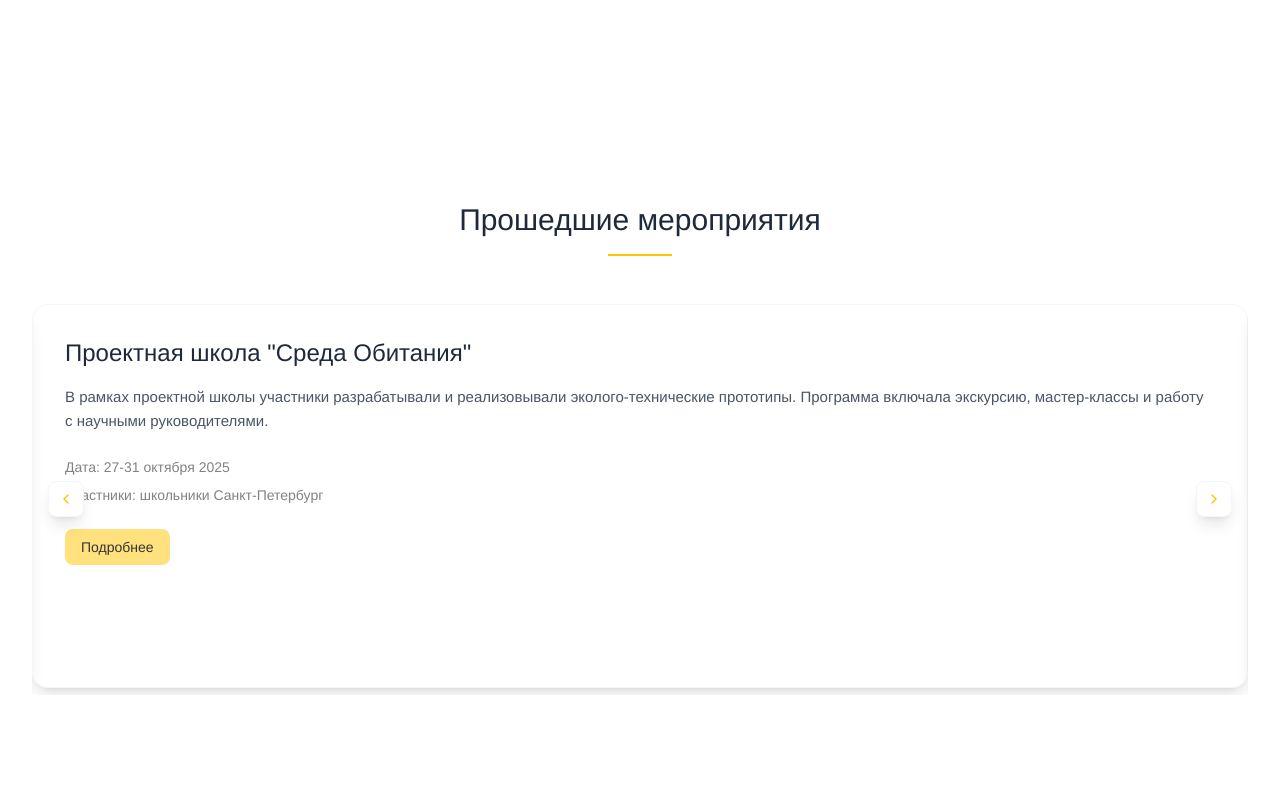
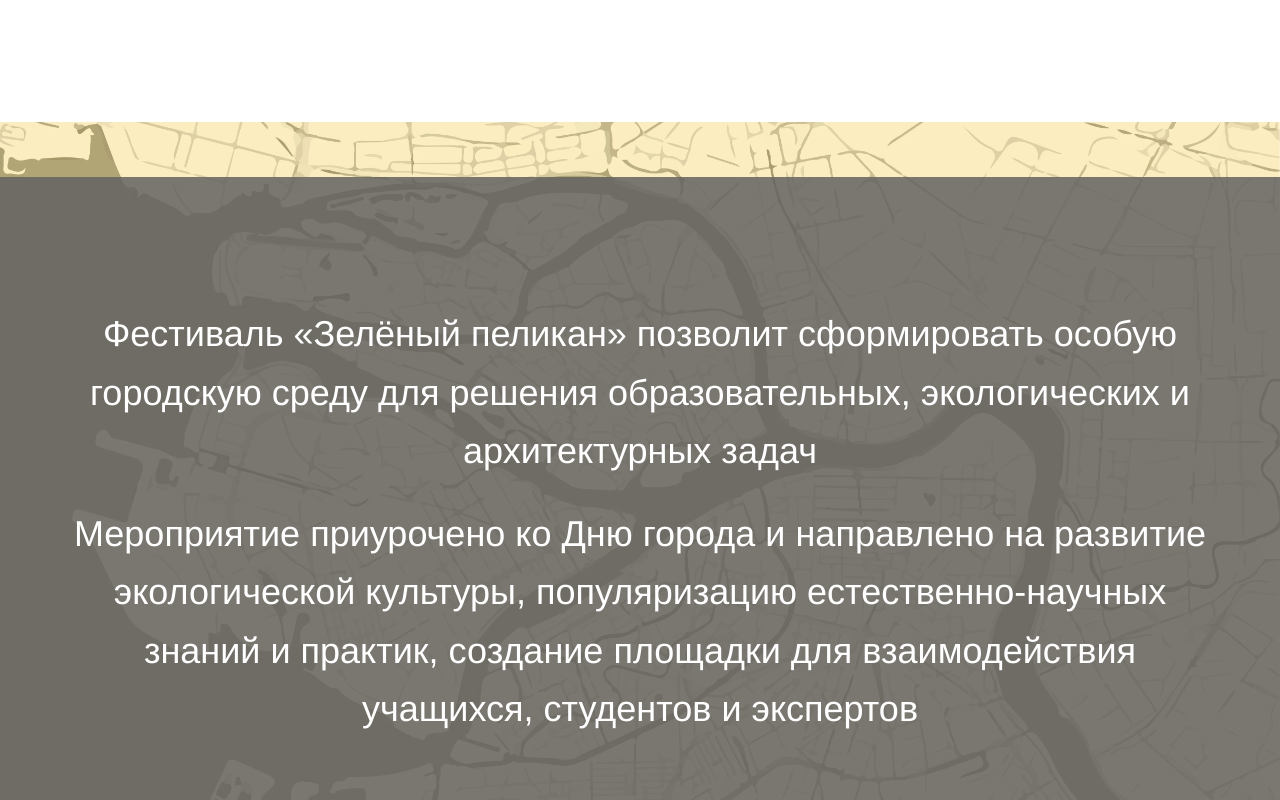
Before and after one commit to KostinP/green-pelican, a React (Vite) app: page / in a window 1280 px wide. Shown: the part 3800-4600 px from the top of the page. Built offline with nearby package versions, Linux system fonts and the light colour scheme.

Commit message:
Add MapSection

```diff
--- a/src/App.tsx
+++ b/src/App.tsx
@@ -14,6 +14,7 @@ import Contacts from "@/components/sections/Contacts/Contacts";
 import FAQ from "@/components/sections/FAQ/FAQ";
 import Map from "@/components/sections/Map/Map";
 import LocationHero from "@/components/sections/LocationHero/LocationHero";
+import MapSection from "@/components/sections/MapSection/MapSection";
 
 // Старые секции
 import Activities1 from './components/sections/Activities/ActivitiesOld';
@@ -32,6 +33,7 @@ export default function App() {
         <LocationHero />
         <Activities />
         <Activities1 />
+        <MapSection />
         <PastEvents />
         <PastEvents1 />
         <Partners />
--- a/src/components/Footer.tsx
+++ b/src/components/Footer.tsx
@@ -64,7 +64,7 @@ const Footer: React.FC = () => {
   const footer = data || defaultData;
 
   return (
-    <footer className="bg-gray-600 text-white py-12">
+    <footer className="bg-[#646363] text-white py-12">
       <div className="max-w-7xl mx-auto px-4 sm:px-6 lg:px-8">
         <div className="grid grid-cols-1 md:grid-cols-3 gap-8 mb-8">
           {footer.sections.map((section: Section, i: number) => (
--- /dev/null
+++ b/src/components/sections/MapSection/MapSection.tsx
@@ -0,0 +1,40 @@
+// src/components/sections/MapSection/MapSection.tsx
+import { motion } from "framer-motion";
+
+export default function MapSection() {
+  return (
+    <section
+      className="relative h-screen flex items-center justify-center overflow-hidden"
+      style={{
+        backgroundImage: "url('/images/map.webp')",
+        backgroundSize: 'cover',
+        backgroundPosition: 'center',
+        backgroundRepeat: 'no-repeat'
+      }}
+    >
+      <div className="absolute inset-0 -z-10 bg-amber-100" />
+
+      {/* Остальной код без изменений */}
+      <motion.div
+        initial={{ opacity: 0 }}
+        whileInView={{ opacity: 1 }}
+        viewport={{ once: true }}
+        transition={{ duration: 1.2 }}
+        className="relative w-full max-w-none bg-[#646363]/85 py-20 md:py-32 px-8 md:px-16"
+      >
+        <div className="max-w-6xl mx-auto text-white">
+          <p className="text-xl sm:text-2xl md:text-3xl lg:text-4xl font-light leading-relaxed text-center">
+            Фестиваль «Зелёный пеликан» позволит сформировать особую городскую среду для решения образовательных, экологических и архитектурных задач
+          </p>
+          <br className="hidden sm:block" />
+          <p className="text-xl sm:text-2xl md:text-3xl lg:text-4xl font-light leading-relaxed text-center">
+            Мероприятие приурочено ко Дню города и направлено на развитие
+            экологической культуры, популяризацию естественно-научных знаний
+            и практик, создание площадки для взаимодействия учащихся,
+            студентов и экспертов
+          </p>
+        </div>
+      </motion.div>
+    </section>
+  );
+}
```
Also changed, not shown: public/images/map.webp (added).
